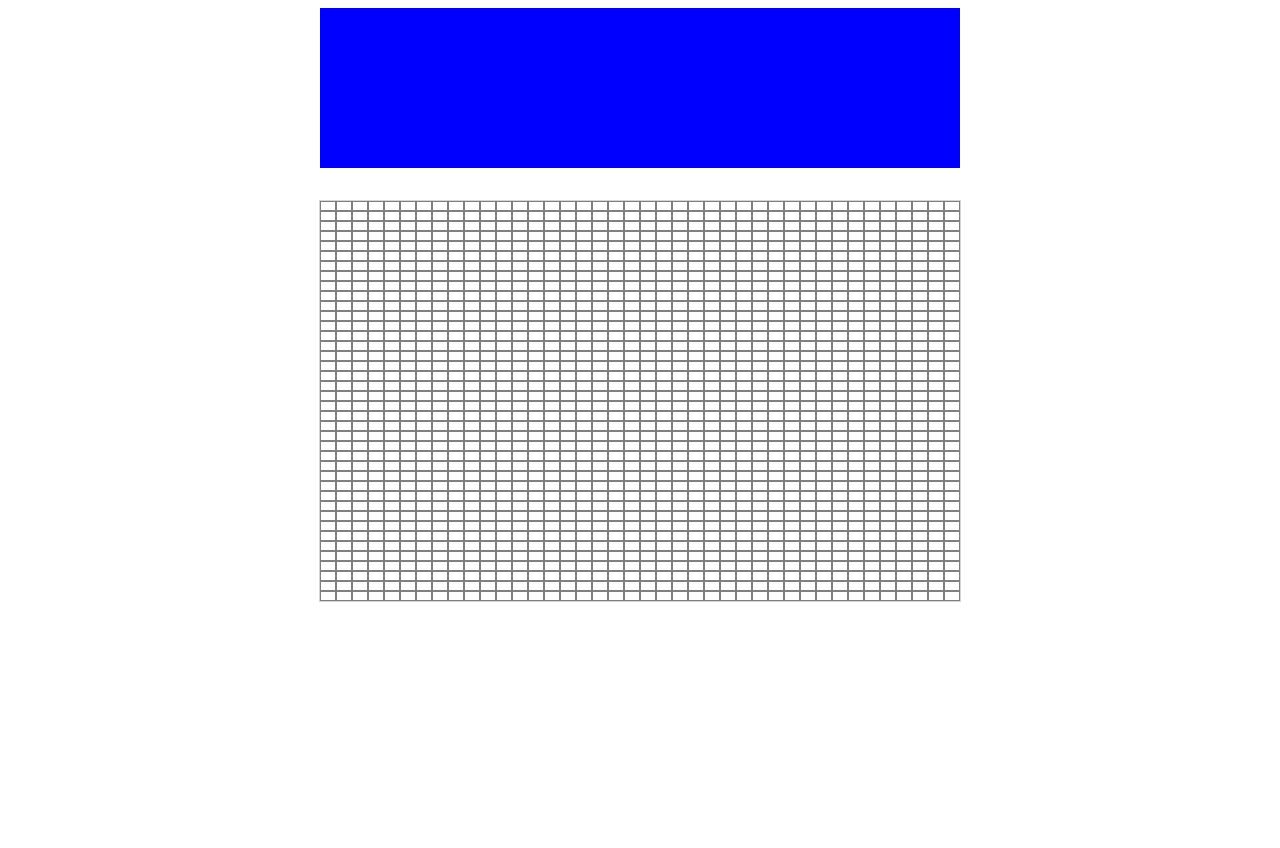
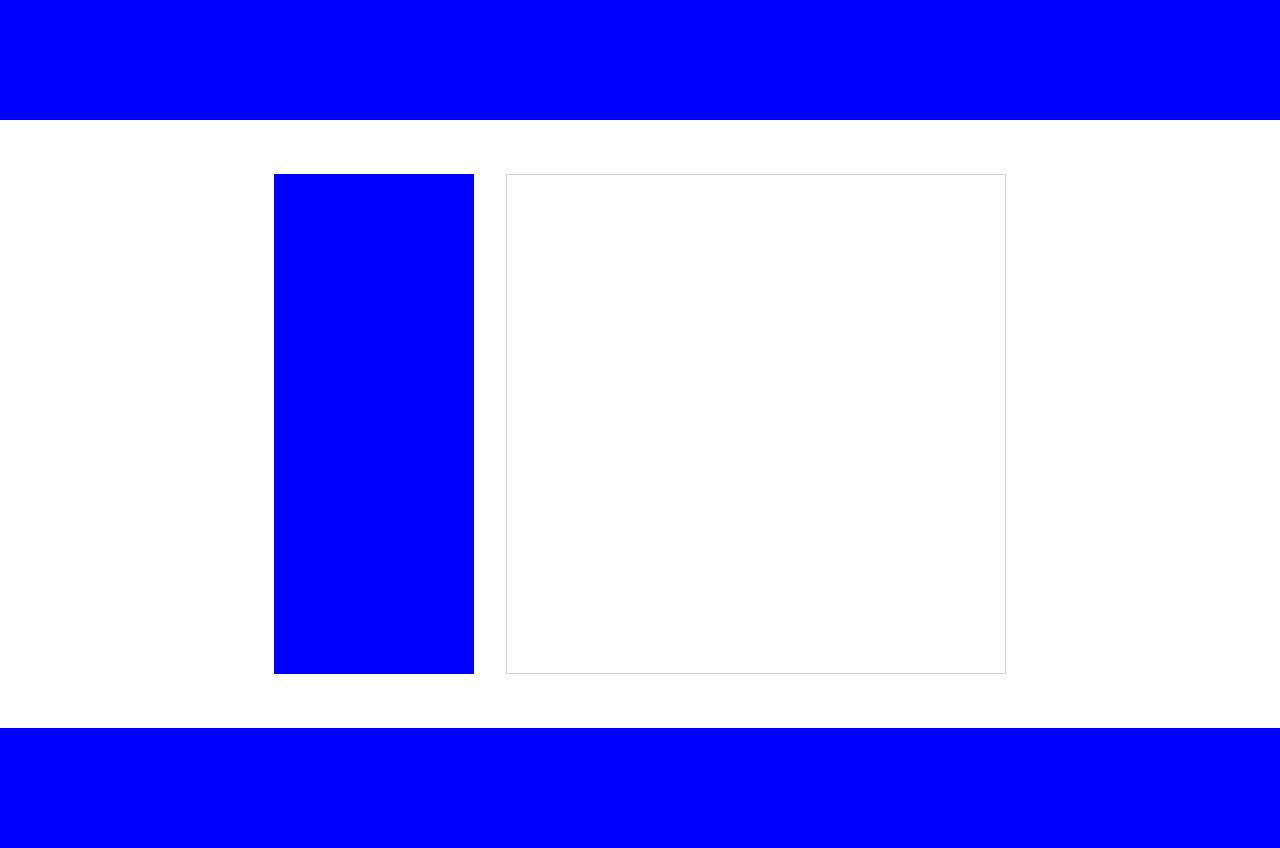
Before and after one commit to billmukenga01/etch-a-sketch, a plain HTML site: page index.html in a window 1280 px wide. Before the commit the page ends 800 px from the top, so only its background shows below. Drawn offline with Linux system fonts and the light colour scheme.

Commit message:
feat: implemented the layout of the page

```diff
--- a/index.html
+++ b/index.html
@@ -8,5 +8,7 @@
     <title>Document</title>
 </head>
 <body>
+    <header></header>
     <div class="container"></div>
+    <footer></footer>
 </html>
--- a/script.js
+++ b/script.js
@@ -2,19 +2,42 @@ const container = document.querySelector('.container');
 const head = document.querySelector('head');
 const body = document.querySelector('body');
 const style = document.createElement('style');
+const containerOne = document.createElement('div');
 const selectorDiv = document.createElement('div');
 let gridSize = 40;
 
 selectorDiv.setAttribute('class', 'selector-div');
+containerOne.setAttribute('class', 'container__one')
 
 style.textContent = `
+    *{
+        margin:0;
+        padding:0;
+        box-sizing:border-box;
+    }
+
     body{
         display:flex;
         flex-direction: column;
-        align-items: center;
     }
-    .grid-items{
-        border: 0.001rem solid grey;
+
+    header, footer{
+        background-color:blue;
+        height: 15vh;
+
+    }
+    header{
+        margin-bottom: 1.5em
+    }
+
+    .container{
+        display:flex;
+        flex-wrap: wrap;
+        gap: 2rem;
+        height: 70vh;
+        margin-bottom: 1.5em;
+        justify-content:center;
+        align-content: center;
     }
     .clear{
         background-color:white;
@@ -23,25 +46,25 @@ style.textContent = `
     }
     .selector-div{
         background-color:blue;
-        margin-bottom: 2rem;
-        width:50vw;
-        height:20vh;
+        width:200px;
+        height:500px;
     }
-    .container{
+    .container__one{
         display:grid;
         border: 0.001rem solid lightgrey;
-        height:50vh;
-        width:50vw;
+        height:500px;
+        width:500px;
         grid-template-columns:repeat(${gridSize}, 1fr)
     }
 `;
-body.insertBefore(selectorDiv, container);
+container.appendChild(containerOne);
+container.insertBefore(selectorDiv, containerOne);
 head.appendChild(style);
 
 for (let i = 1; i <= gridSize*gridSize; ++i) {
     const newDiv = document.createElement('div');
     newDiv.setAttribute('class', 'grid-items');
-    container.appendChild(newDiv);
+    containerOne.appendChild(newDiv);
 }
 
 container.addEventListener('mouseover', e =>{
```
